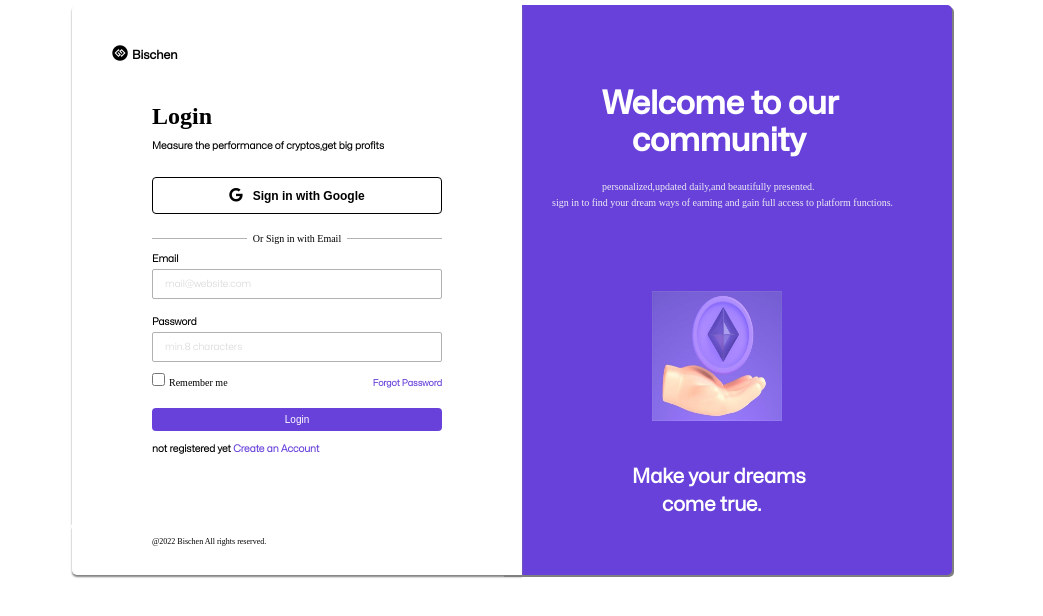
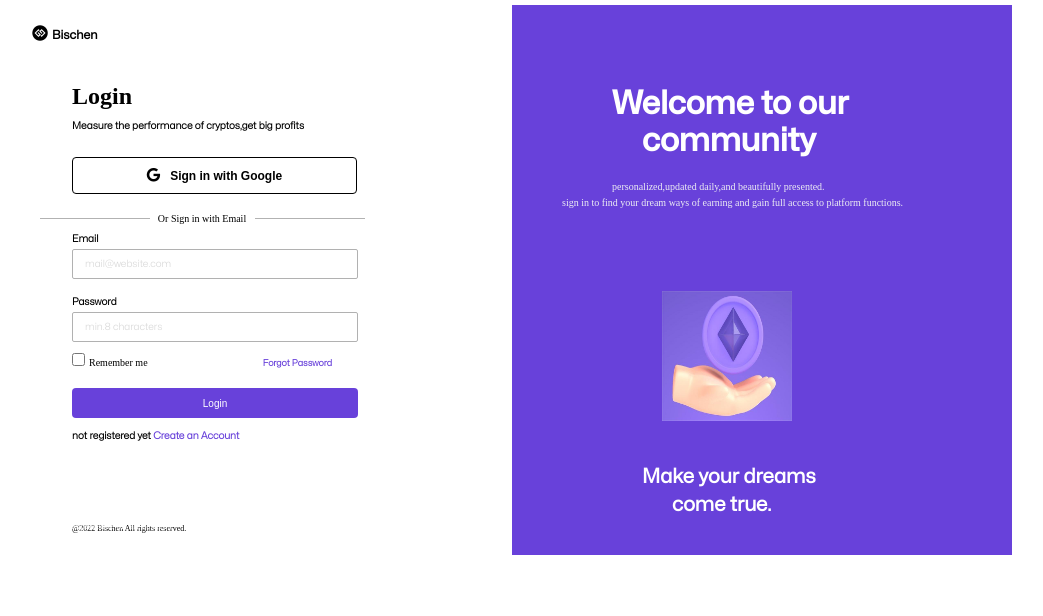
Before and after one commit to HariSunil/login, a plain HTML site: page index.html in a window 1280 px wide. Shown: the whole page, without its empty margins (108-1151 px from the left). Drawn offline with Linux system fonts and the light colour scheme; a web font is replaced by a local one.

Commit message:
made changes to the button

```diff
--- a/style.css
+++ b/style.css
@@ -19,23 +19,16 @@
     display: inline-flex;
     margin-block: 5px;
 }
-.head{
-  margin-left: 80px;
-}
 .login-form{
      background: white;
-     width:450px;
-     height:570px;
-     position: relative;
-     left:100px;
-     box-shadow: 0px 2px 2px 0px  gray;
-     border-top-left-radius: 5px;
-     border-bottom-left-radius: 5px;
+     width:620px;
+     height:550px;
+     padding-inline: 100px;
 }
 .main-element{
      margin-left:40px;
      position: relative;
-     top:40px;
+     top:20px;
 }
 .sub-head{
     display: inline-flex;
@@ -46,7 +39,7 @@
     font-size: 12px;
 }
 .main-form{
-    margin-top: 80px;
+    margin-top: 60px;
     padding-inline: 80px;
 }
 .main-form p{
@@ -64,7 +57,7 @@
 .sm_btn{
     background: white;
     color:black;
-    width:290px;
+    width:285px;
     border: 1px solid black;
     padding: 10px 16px;
     text-align: center;
@@ -82,7 +75,7 @@
     content:" ";
     display: block;
     height: 1px;
-    width: 95px;
+    width: 110px;
     position: absolute;
     top:45%;
     left: 0;
@@ -91,7 +84,7 @@
   }
   .hr-lines{
     position: relative;
-    max-width: 290px;
+    max-width: 325px;
     margin: 4px auto;
     text-align: center;
     font-size: 10px;
@@ -99,7 +92,7 @@
   .hr-lines:after{
     content:" ";
     height: 1px;
-    width: 95px;
+    width: 110px;
     background: black;
     display: block;
     position: absolute;
@@ -109,7 +102,7 @@
   }
   .s_form input[type=text]{
     border-radius: 2px;
-    width: 100%;
+    width: 110%;
     height: 20px;
     font-size: 10px;
     font-family: 'lightfont';
@@ -121,7 +114,7 @@
   }
   .s_form input[type=password]{
     border-radius: 2px;
-    width: 100%;
+    width: 110%;
     height: 20px;
     font-size: 10px;
     font-family: 'lightfont';
@@ -167,7 +160,8 @@
     background:rgb(104,65,218);
     color: white;
     border: none;
-    width:100%;
+    width:110%;
+    height: 30px;
     padding-block: 6px;
     text-align: center;
     text-decoration: none;
@@ -197,11 +191,11 @@
 }
 .chart{
     background:rgb(104,65,218);
-    width:450px;
-    height: 570px;
-    box-shadow: 2px 2px 0px 0px gray;
-    border-top-right-radius: 5px;
-    border-bottom-right-radius: 5px;
+    width:500px;
+    height: 550px;
+    /* box-shadow: 2px 2px 0px 0px gray; */
+    /* border-top-right-radius: 5px; */
+    /* border-bottom-right-radius: 5px; */
 }
 .chart h1{
     color:white;
```
